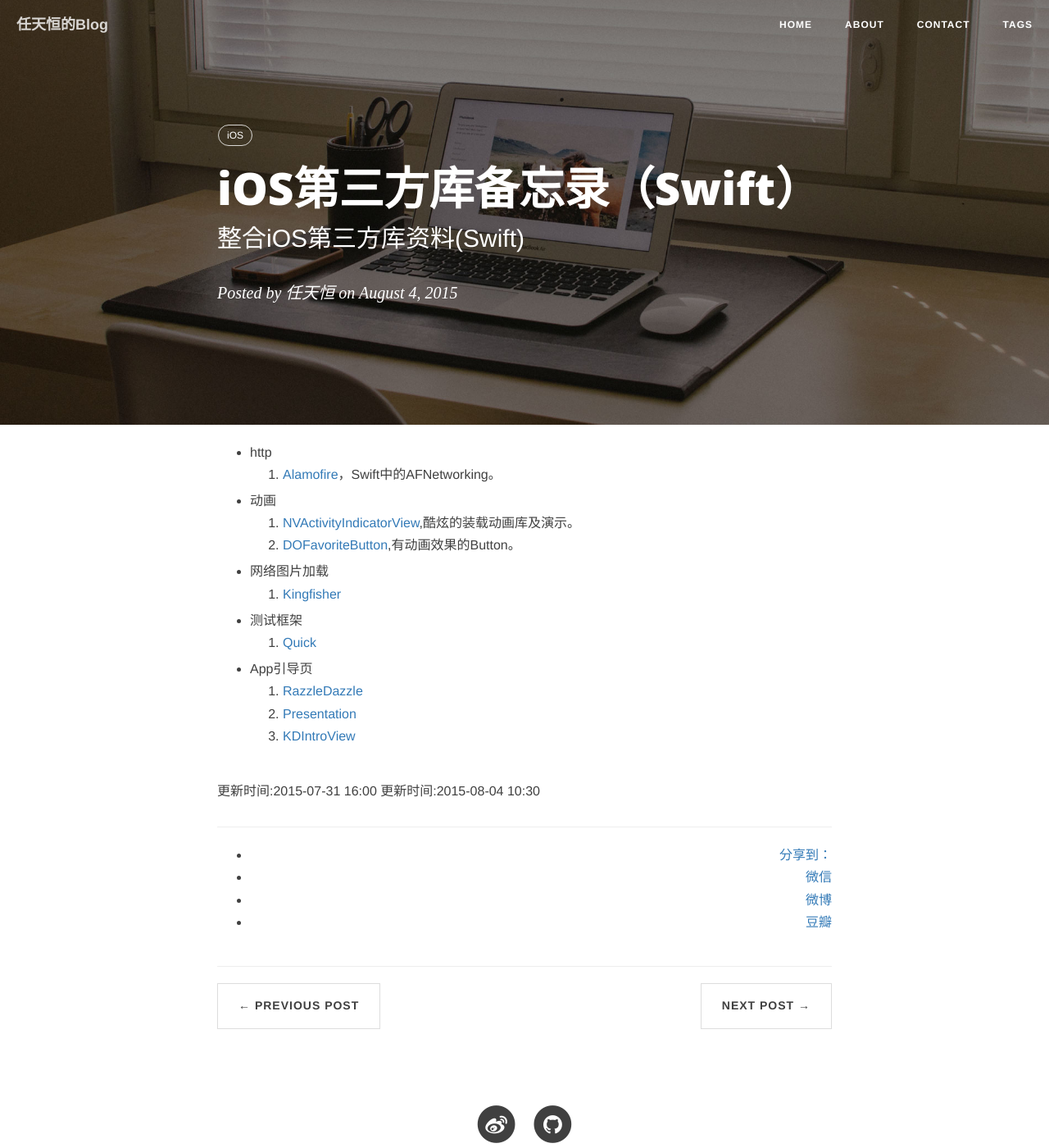
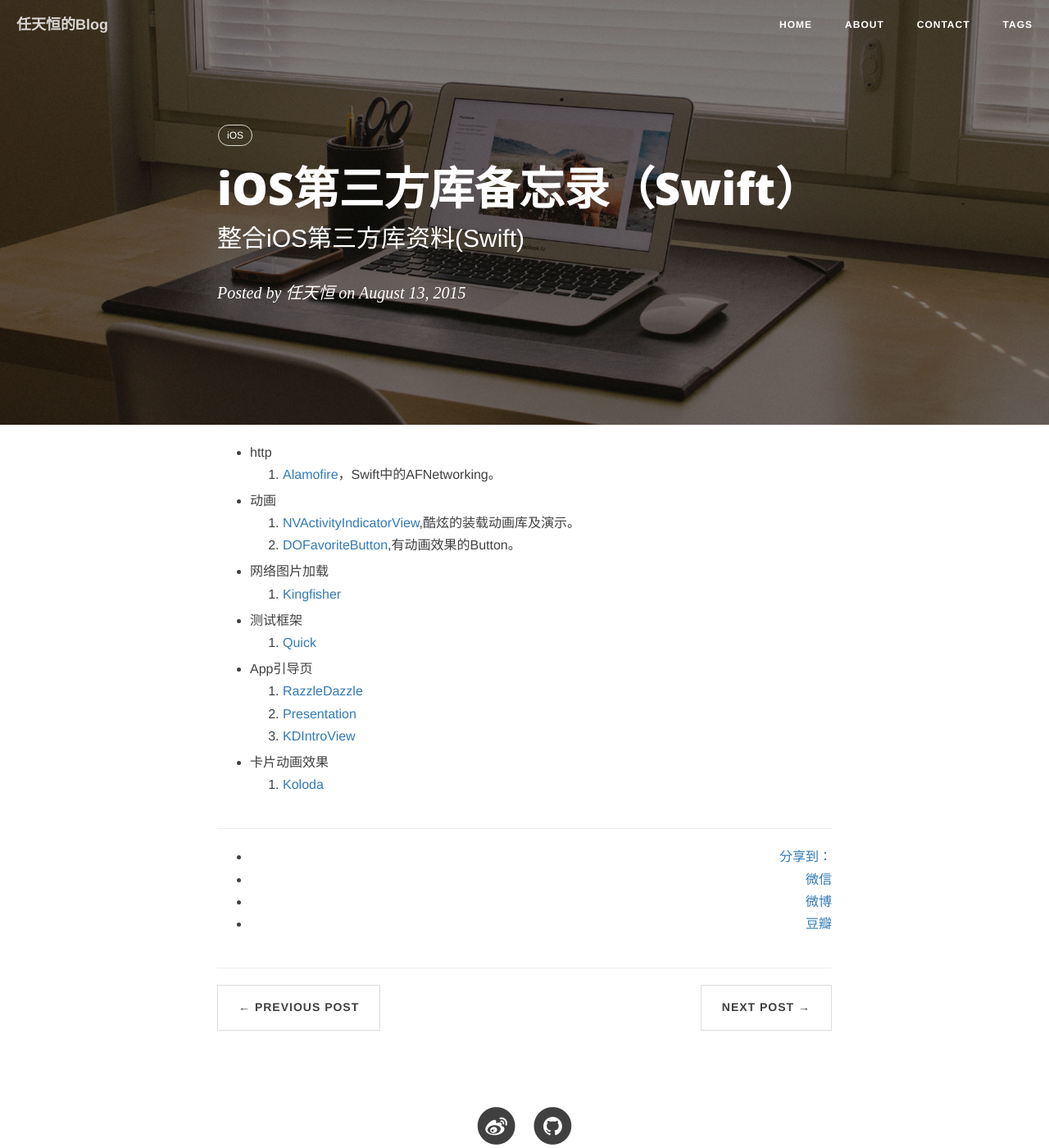
Before and after one commit to rth211/rth211.github.io, a Jekyll site: the page built from _posts/2015.07/2015-07-31-iOS第三方库备忘录（swift）.md, in a window 1280 px wide and 1400 px high. Shown: the whole window at 82% size. Built offline with Jekyll 4.4.1, drawn with Linux system fonts in a browser that asks for light colours; nearby versions of some CDN libraries; comment, search, counter and statistics services are not loaded.

```diff
--- a/_posts/2015.07/2015-07-31-iOS第三方库备忘录（swift）.md
+++ b/_posts/2015.07/2015-07-31-iOS第三方库备忘录（swift）.md
@@ -2,7 +2,7 @@
 layout: post
 title: iOS第三方库备忘录（Swift）
 subtitle:   "整合iOS第三方库资料(Swift)"
-date: 2015-08-04 10:30:00
+date: 2015-08-13 16:30:00
 author:     "任天恒"
 header-img: "img/home-bg.jpg"
 tags: iOS
@@ -25,5 +25,5 @@ tags: iOS
 	2.	[Presentation](https://github.com/hyperoslo/Presentation)
 	3.	[KDIntroView](https://github.com/likedan/KDIntroView)
 
-更新时间:2015-07-31 16:00
-更新时间:2015-08-04 10:30
+*	卡片动画效果
+	1.	[Koloda](https://github.com/Yalantis/Koloda)
```
Also changed, not shown: _posts/2015.07/2015-07-02-iOS第三方库备忘录（Objective-C）.md (+2 -5 lines).
